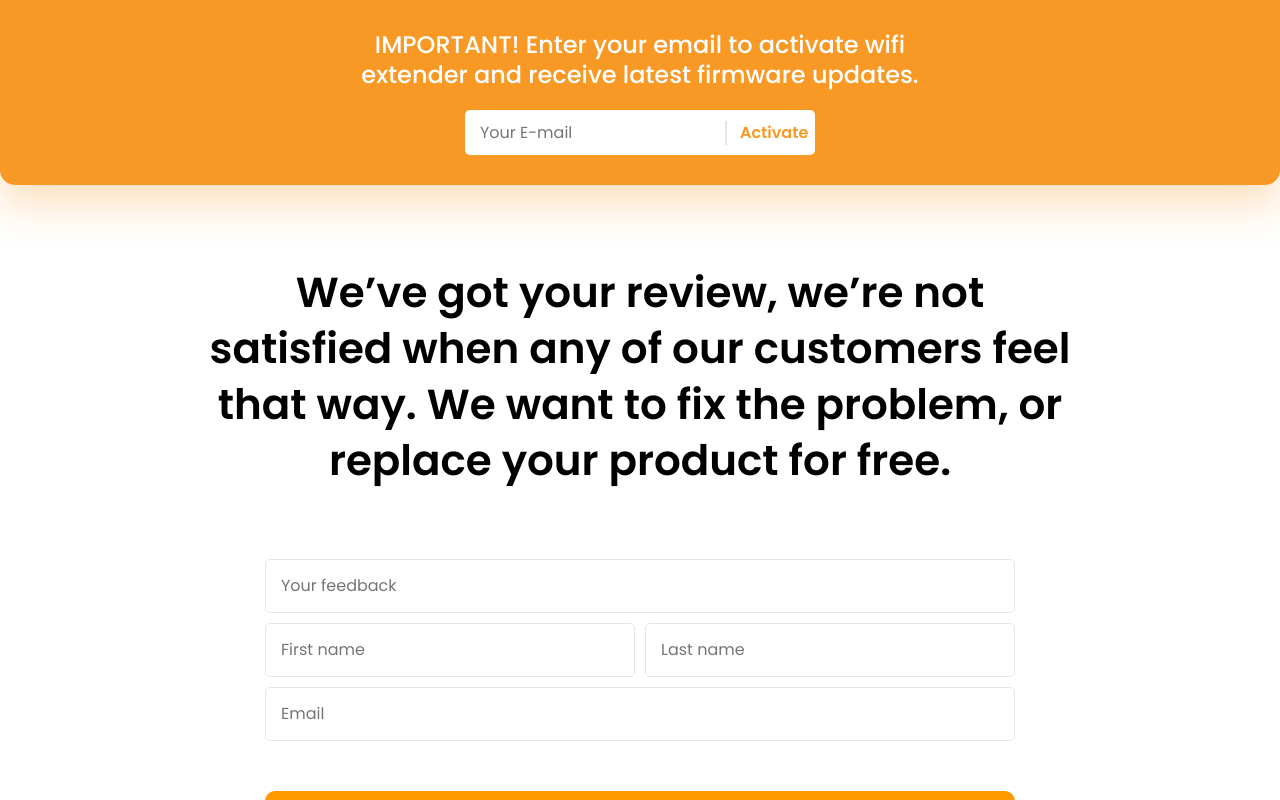
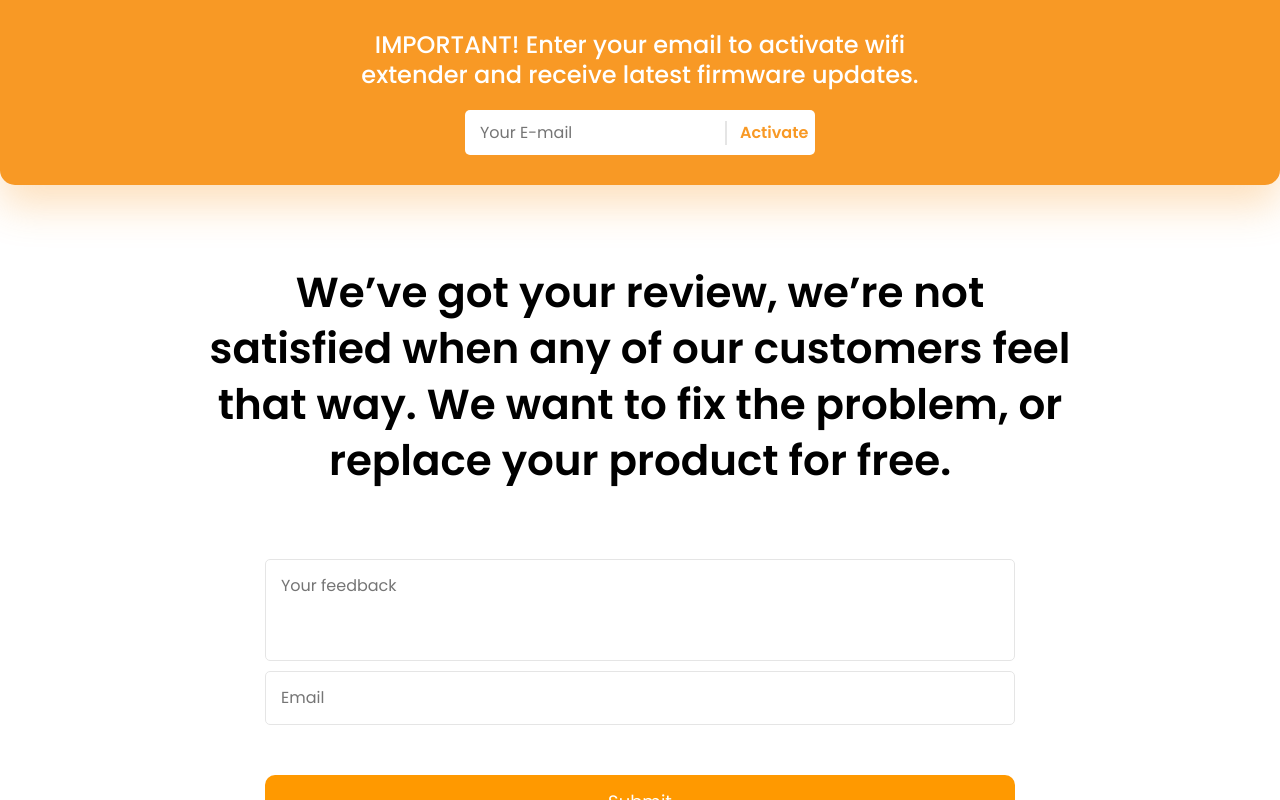
Before and after one commit to ReinmandTrial/prom-AMZ-4, a website: page app/review.html in a window 1280 px wide. Drawn offline with Linux system fonts and the light colour scheme.

Commit message:
fix last page

```diff
--- a/app/review.html
+++ b/app/review.html
@@ -39,9 +39,7 @@
                <div class="review__container">
                   <div class="review__form">
                      <div class="review__input-block">
-                        <textarea rows="1" class="review__input" placeholder="Your feedback"></textarea>
-                        <input type="text" class="review__input review__input-short" placeholder="First name">
-                        <input type="text" class="review__input review__input-short" placeholder="Last name">
+                        <textarea rows="3" class="review__input" placeholder="Your feedback"></textarea>
                         <input type="email" class="review__input" placeholder="Email">
                      </div>
                      <button type="button" class="review__submit-btn">Submit</button>
```
